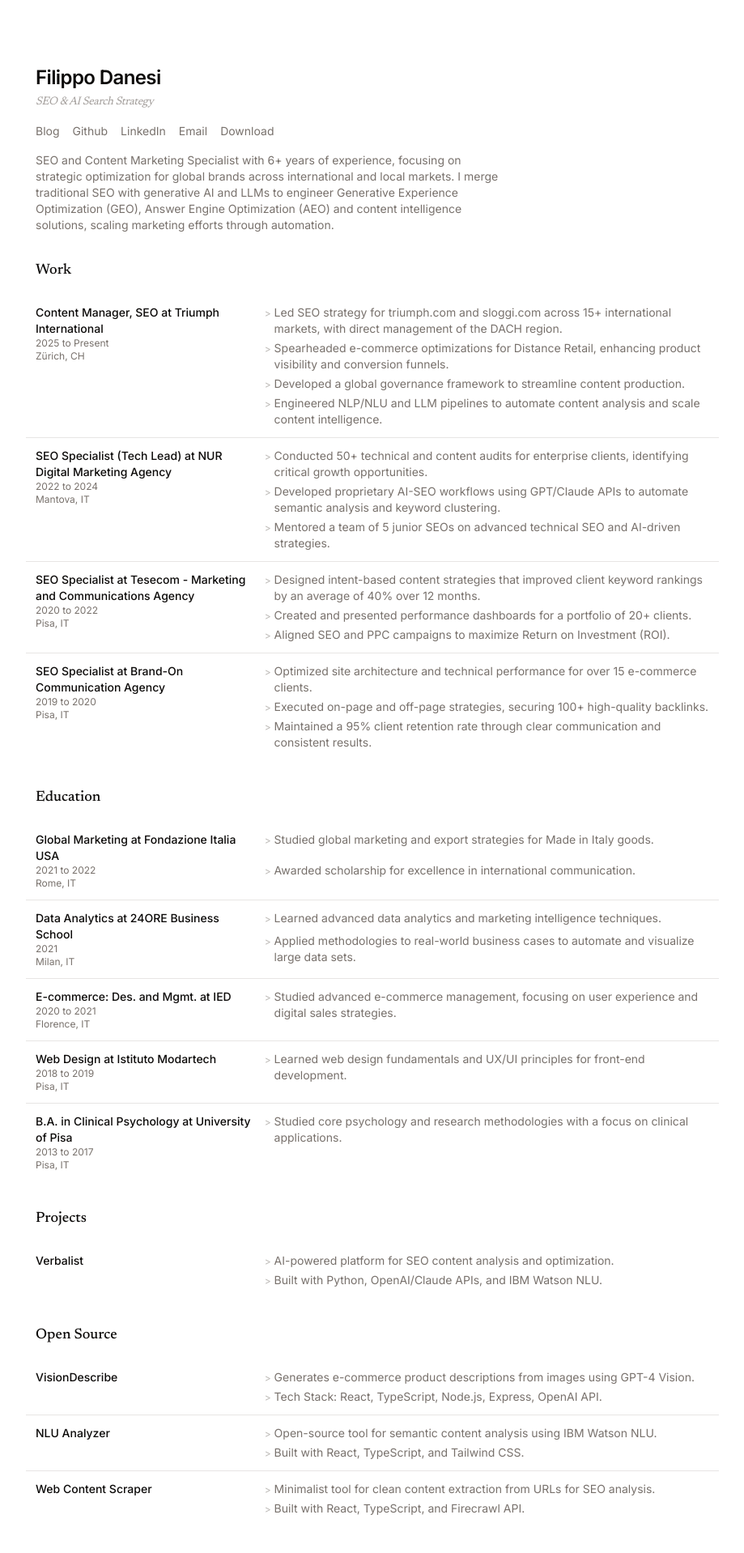
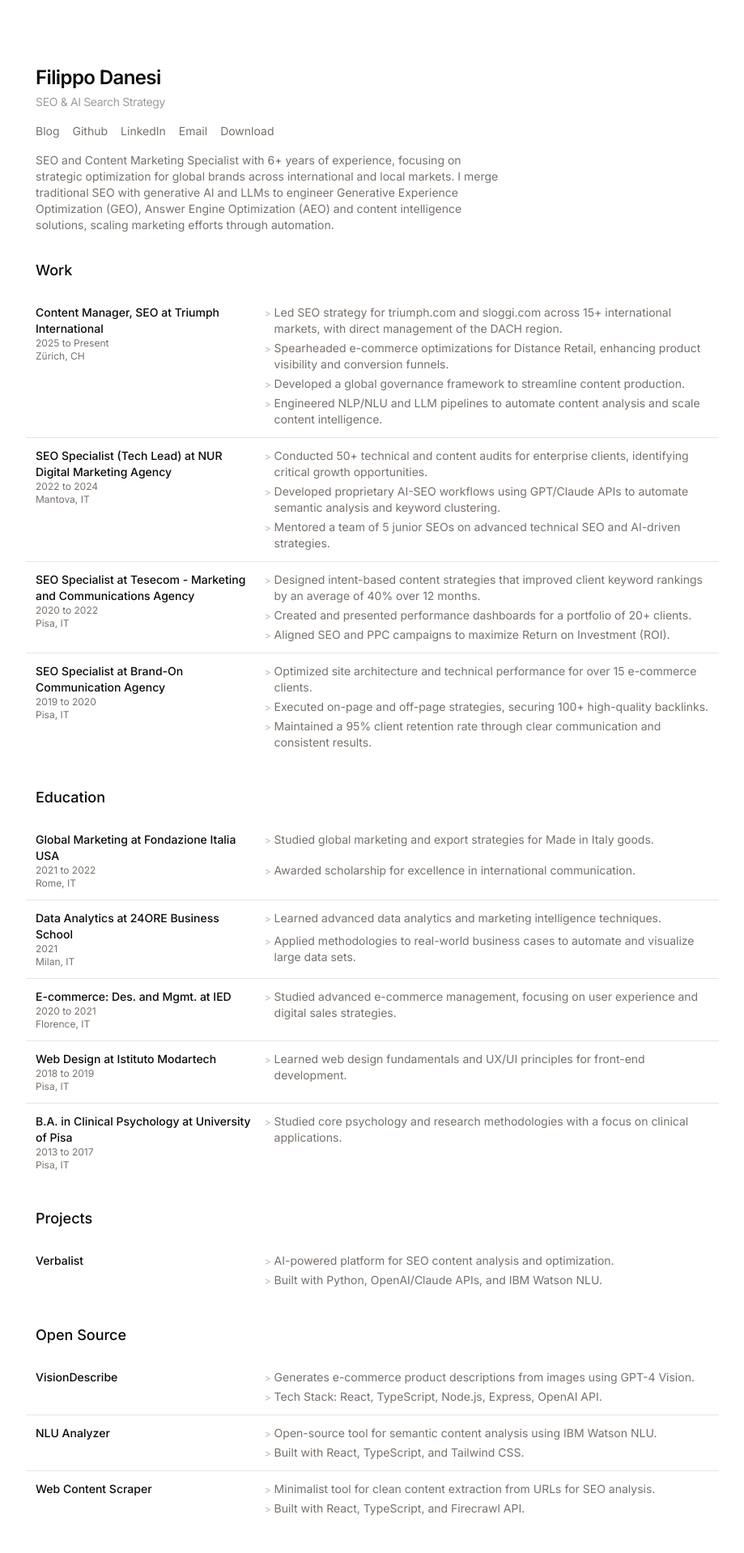
Before and after one commit to filippodanesi/filippodanesi.com, a Next.js app: page / in a window 1280 px wide. Shown: the top 1918 px of the page at 81% size, without its empty margins (36-955 px from the left). Built offline with nearby package versions, Linux system fonts and the light colour scheme.

Commit message:
removed newsreader

```diff
--- a/app/layout.tsx
+++ b/app/layout.tsx
@@ -1,5 +1,5 @@
 import type { Metadata } from "next";
-import { Inter, JetBrains_Mono, Newsreader } from "next/font/google";
+import { Inter, JetBrains_Mono } from "next/font/google";
 import "./globals.css";
 import "./print.css";
 import { intro } from "@/lib/content";
@@ -14,11 +14,6 @@ const inter = Inter({
 const jetbrainsMono = JetBrains_Mono({
   subsets: ["latin"],
   variable: "--font-jetbrains-mono",
-});
-
-const newsreader = Newsreader({
-  subsets: ["latin"],
-  variable: "--font-newsreader",
 });
 
 export const metadata: Metadata = {
@@ -106,7 +101,7 @@ export default function RootLayout({
         }) }} />
       </head>
       <body
-        className={`${inter.variable} ${jetbrainsMono.variable} ${newsreader.variable} sm:p-12 antialiased`}
+        className={`${inter.variable} ${jetbrainsMono.variable} sm:p-12 antialiased`}
       >
         <PlausibleProvider domain="filippodanesi.com">
           {children}
--- a/app/page.tsx
+++ b/app/page.tsx
@@ -7,7 +7,7 @@ export default function Home() {
       <IntroComponent intro={intro} />
 
       <section className="grid gap-4 fade-in-up !delay-300">
-        <h3 className="font-serif text-lg font-medium">Work</h3>
+        <h3 className="text-lg font-medium">Work</h3>
         <div className="grid divide-y">
           {work.map((item, i) => (
             <Item key={item.title} {...item} isFirst={i === 0} />
@@ -16,7 +16,7 @@ export default function Home() {
       </section>
 
       <section className="grid gap-4 fade-in-up !delay-500">
-        <h3 className="font-serif text-lg font-medium">Education</h3>
+        <h3 className="text-lg font-medium">Education</h3>
         <div className="grid divide-y">
           {education.map((item, i) => (
             <Item key={item.title} {...item} isFirst={i === 0} />
@@ -25,7 +25,7 @@ export default function Home() {
       </section>
 
       <section className="grid gap-4 fade-in-up !delay-700">
-        <h3 className="font-serif text-lg font-medium">Projects</h3>
+        <h3 className="text-lg font-medium">Projects</h3>
         <div className="grid divide-y">
           {projects.map((item, i) => (
             <Item key={item.title} {...item} isFirst={i === 0} />
@@ -34,7 +34,7 @@ export default function Home() {
       </section>
 
       <section className="grid gap-4 fade-in-up !delay-1000">
-        <h3 className="font-serif text-lg font-medium">Open Source</h3>
+        <h3 className="text-lg font-medium">Open Source</h3>
         <div className="grid divide-y">
           {openSource.map((item, i) => (
             <Item key={item.title} {...item} isFirst={i === 0} />
--- a/components/intro.tsx
+++ b/components/intro.tsx
@@ -18,7 +18,7 @@ export function Intro({ intro }: IntroProps) {
         {intro.name}
       </h1>
 
-      <h2 className="font-serif italic text-muted-foreground/70 tracking-tight fade-in-up !delay-200">
+      <h2 className="text-muted-foreground/70 tracking-tight fade-in-up !delay-200">
         SEO & AI Search Strategy
       </h2>
 
--- a/tailwind.config.ts
+++ b/tailwind.config.ts
@@ -12,7 +12,6 @@ export default {
       fontFamily: {
         sans: ["var(--font-inter)", "sans-serif"],
         mono: ["var(--font-jetbrains-mono)", "monospace"],
-        serif: ["var(--font-newsreader)", "serif"],
       },
       colors: {
         background: "hsl(var(--background))",
```
